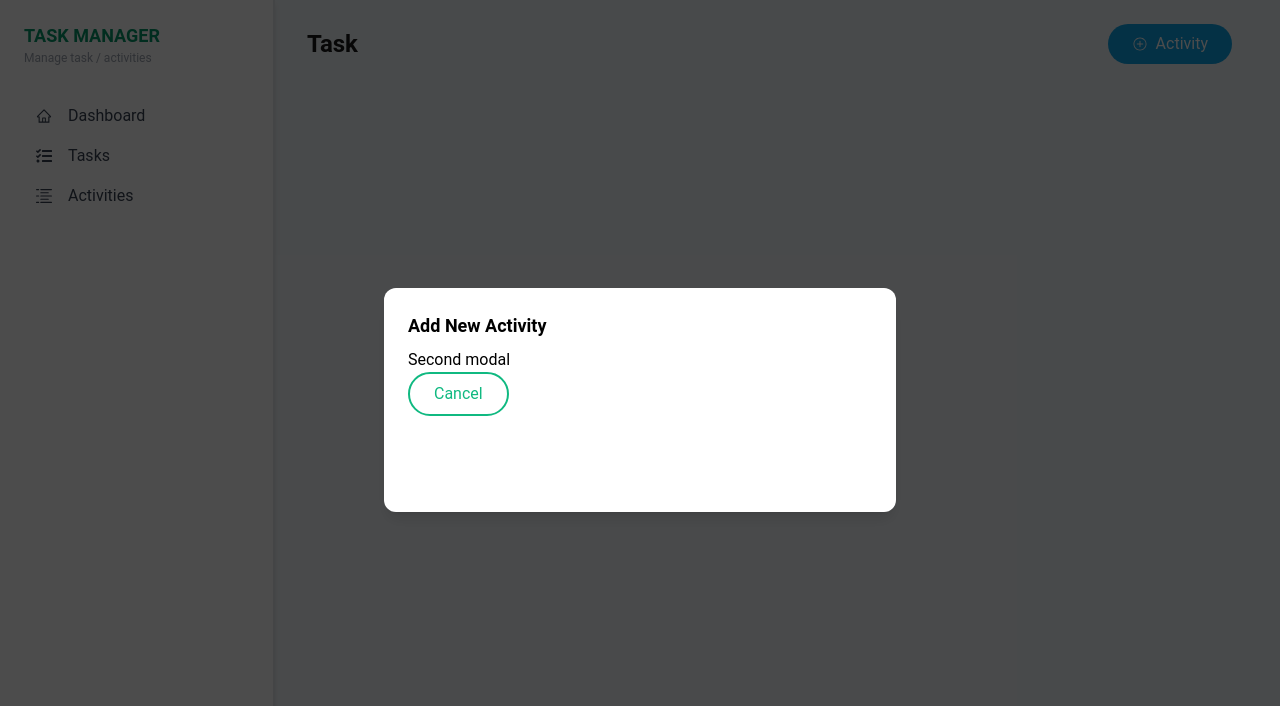
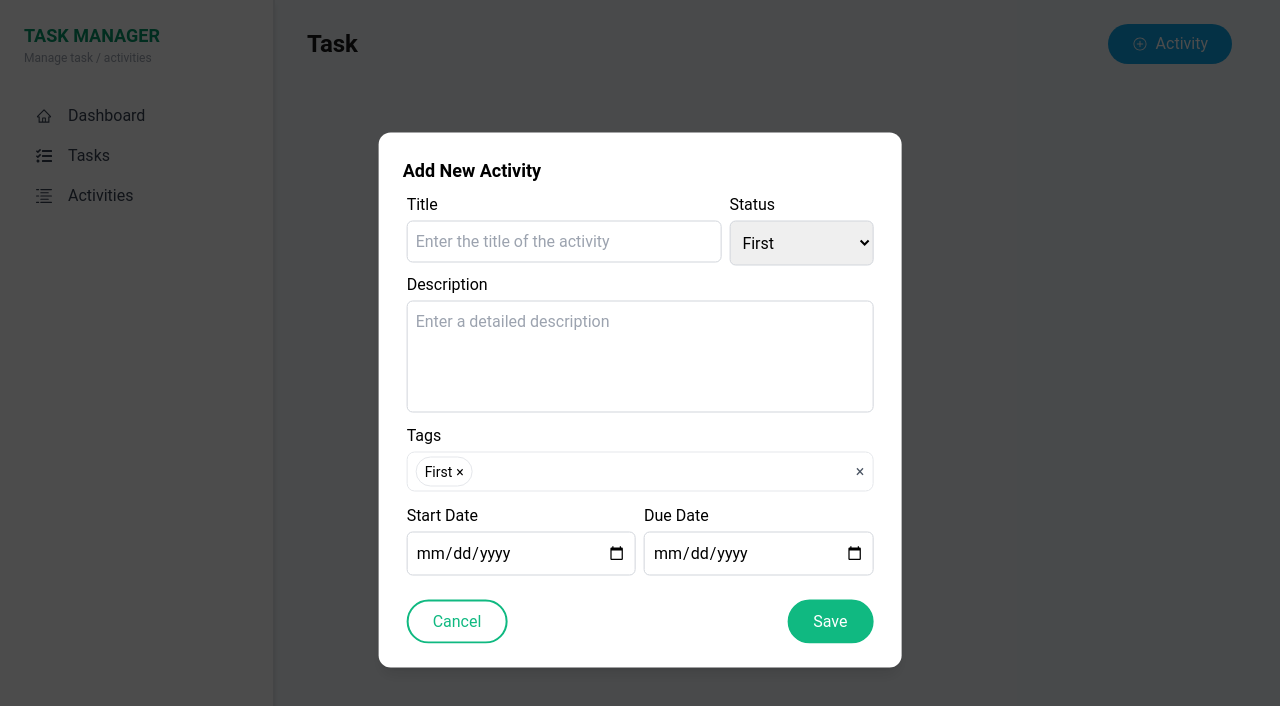
Before and after one commit to TiyashiKavindya/task-manager, a React (Vite) app in the folder client/: page /activity in a window 1280 px wide. Both pictures are taken after a click on the button "Activity". Shown: the top 706 px of the page. Built offline with nearby package versions, Linux system fonts and the light colour scheme.

Commit message:
add new activity form

```diff
--- /dev/null
+++ b/client/src/pages/ActivityPage/AddNewActivityForm.tsx
@@ -0,0 +1,46 @@
+import { useState } from "react"
+import DatePicker from "../../components/DatePicker"
+import InputField from "../../components/InputField"
+import MultiSelect from "../../components/MultiSelect"
+import Select from "../../components/Select"
+import TextArea from "../../components/TextArea"
+import { useAppContext } from "../../contexts"
+import { SelectOption } from "../../types"
+
+const options: SelectOption[] = [
+    { label: "First", value: 1 },
+    { label: "Second", value: 2 },
+    { label: "Third", value: 3 },
+]
+
+function AddNewActivityForm() {
+    const { closeModal } = useAppContext()
+    const [value, setValue] = useState<SelectOption[]>([options[0]])
+
+    const handleSave = () => {
+        console.log("Save")
+        console.log(value)
+        closeModal()
+    }
+
+    return (
+        <div className="overflow-y-auto px-1">
+            <div className="flex gap-2">
+                <InputField label="Title" placeholder="Enter the title of the activity" name="title" />
+                <Select className="w-28 text-sm md:text-base md:w-36" label="Status" options={options} />
+            </div>
+            <TextArea label="Description" placeholder="Enter a detailed description" />
+            <MultiSelect className="mb-3" label="Tags" value={value} onChange={o => setValue(o)} options={options} />
+            <div className="grid grid-cols-1 md:grid-cols-2 gap-2">
+                <DatePicker label="Start Date" />
+                <DatePicker label="Due Date" />
+            </div>
+            <div className="mt-4 flex justify-between items-center">
+                <button onClick={closeModal} className="btn border-2 border-emerald-500 text-emerald-500">Cancel</button>
+                <button onClick={handleSave} className="btn border-2 border-emerald-500 bg-emerald-500 text-white hover:bg-emerald-600 ">Save</button>
+            </div>
+        </div>
+    )
+}
+
+export default AddNewActivityForm
--- a/client/src/pages/ActivityPage.tsx
+++ b/client/src/pages/ActivityPage/index.tsx
@@ -1,17 +1,17 @@
-import Modal from '../components/Modal'
-import { useAppContext } from '../contexts'
-import Header from '../components/Header'
+import Modal from '../../components/Modal'
+import { useAppContext } from '../../contexts'
+import Header from '../../components/Header'
 import { IoIosAddCircleOutline } from 'react-icons/io'
+import AddNewActivityForm from './AddNewActivityForm'
 
 function ActivityPage() {
-  const { openModal, closeModal } = useAppContext()
+  const { openModal } = useAppContext()
 
   return (
     <div>
       <Header title="Task" actionButtonText="Activity" actionButtonClassName="bg-sky-500 text-white hover:bg-sky-600" actionButtonIcon={<IoIosAddCircleOutline />} onActionButtonClick={openModal} />
       <Modal title="Add New Activity">
-        <h1>Second modal</h1>
-        <button onClick={closeModal} className="btn border-2 border-emerald-500 text-emerald-500">Cancel</button>
+        <AddNewActivityForm />
       </Modal>
     </div>
   )
```
